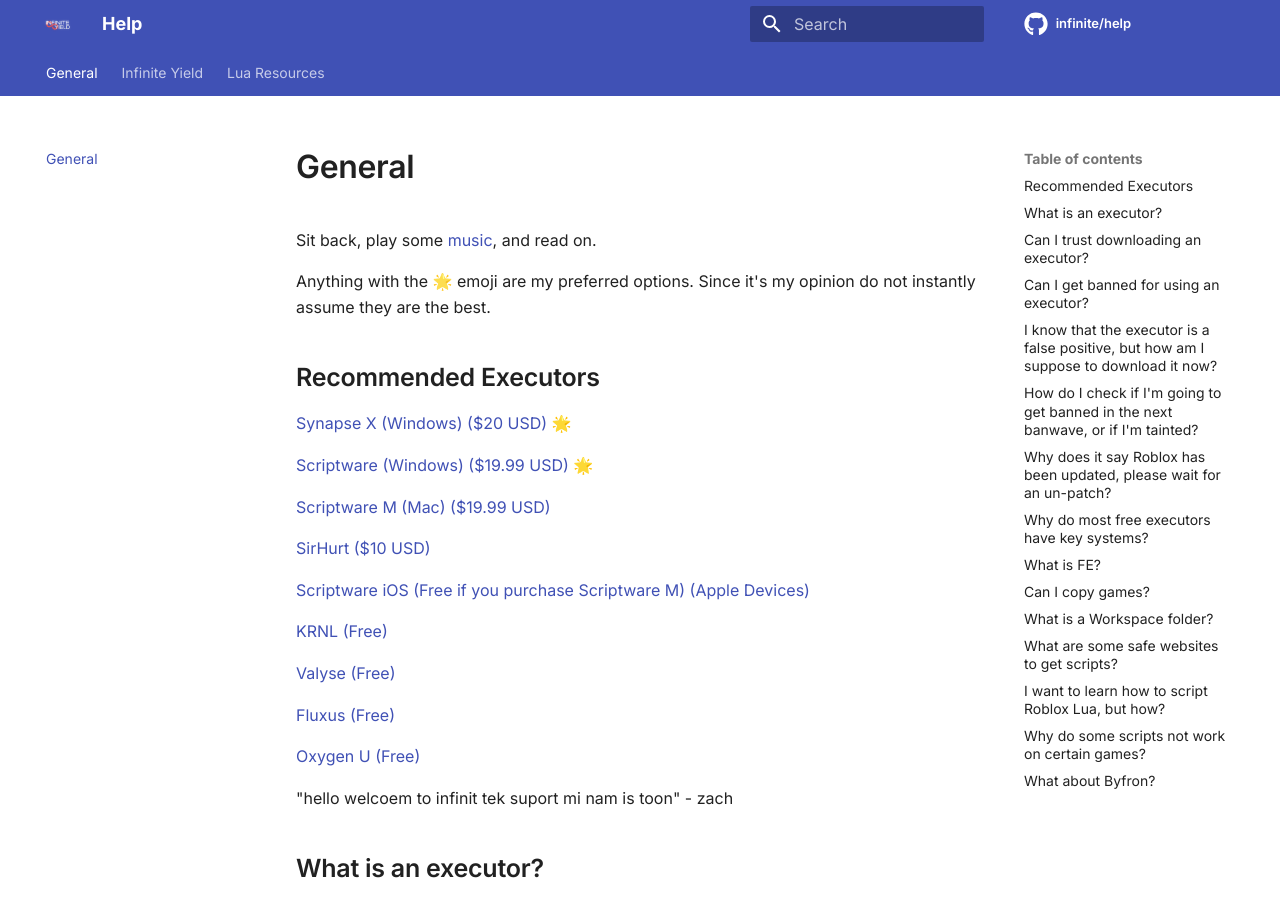
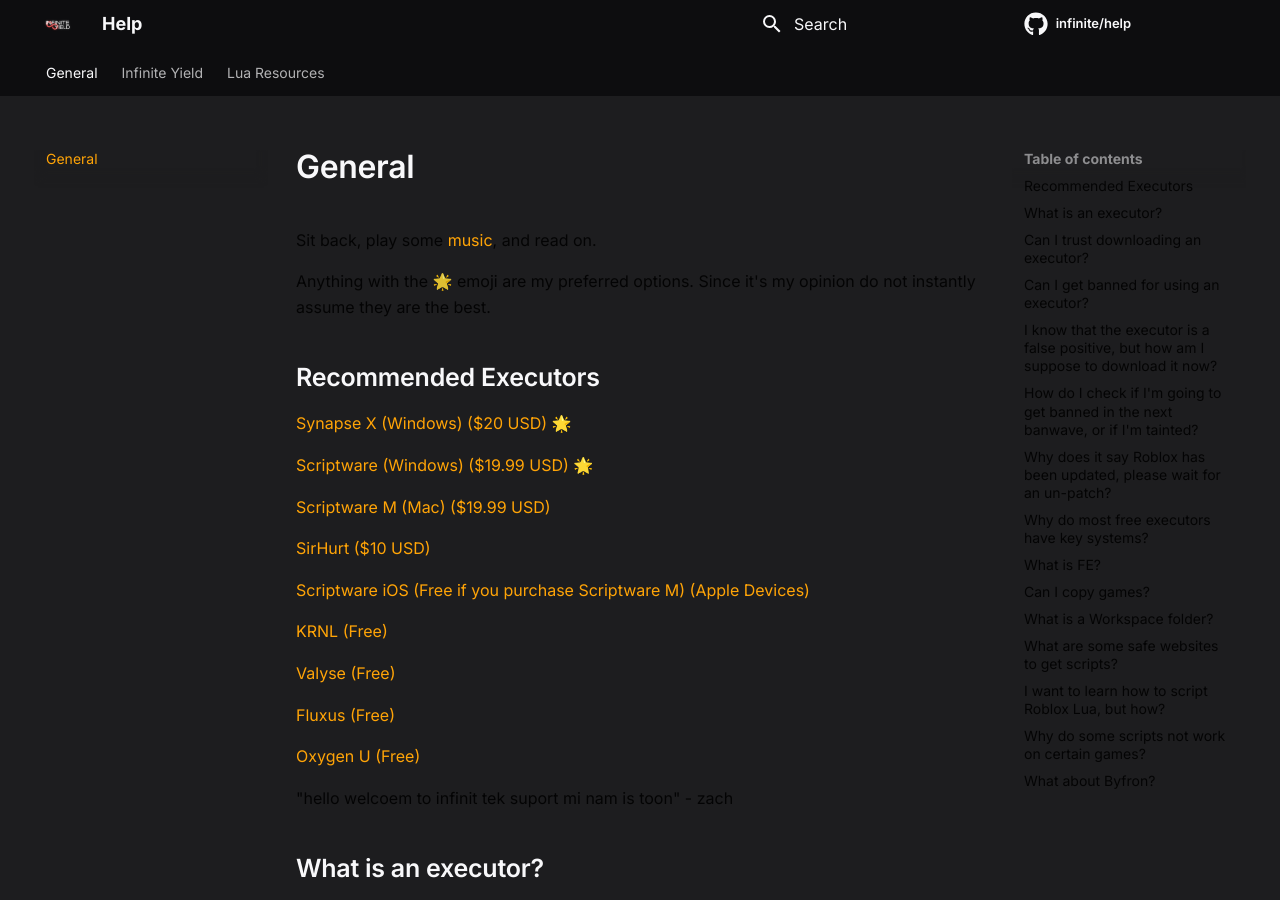
Before and after one commit to moikoros/help, an MkDocs documentation site: the page built from docs/index.md, in a window 1280 px wide and 900 px high. Built offline with MkDocs 1.6.1 and Material for MkDocs 9.7.7, drawn with Linux system fonts in a browser that asks for light colours; comment, search, counter and statistics services are not loaded.

Commit message:
Update mkdocs.yml

```diff
--- a/mkdocs.yml
+++ b/mkdocs.yml
@@ -9,7 +9,8 @@
   logo: assets/logo.png
   favicon: assets/logo.png
   palette:
-    scheme: fusiondoc-dark
+    scheme: fusion-dark
+    primary: black
   font:
     text: Inter
     code: JetBrains Mono
```
